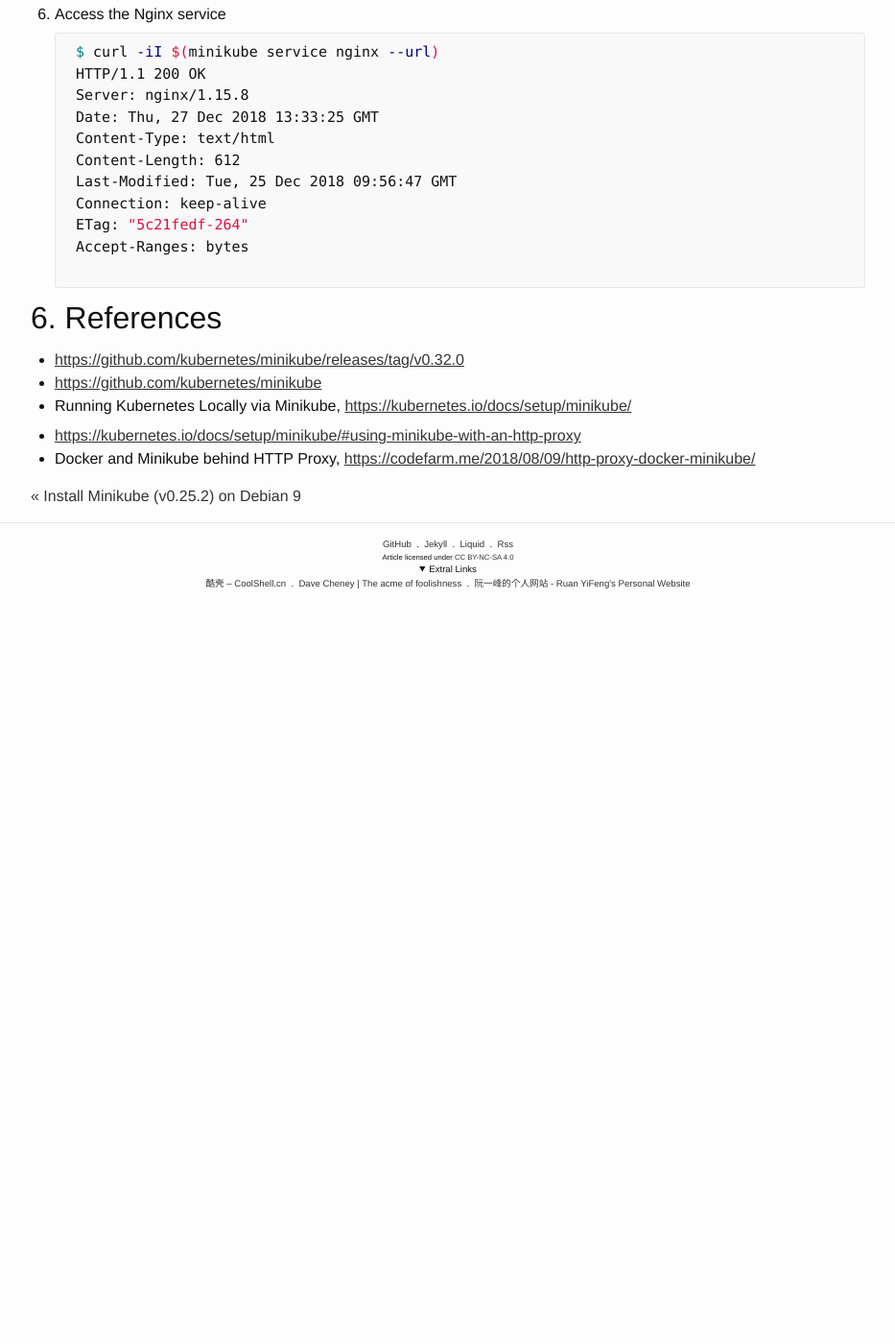
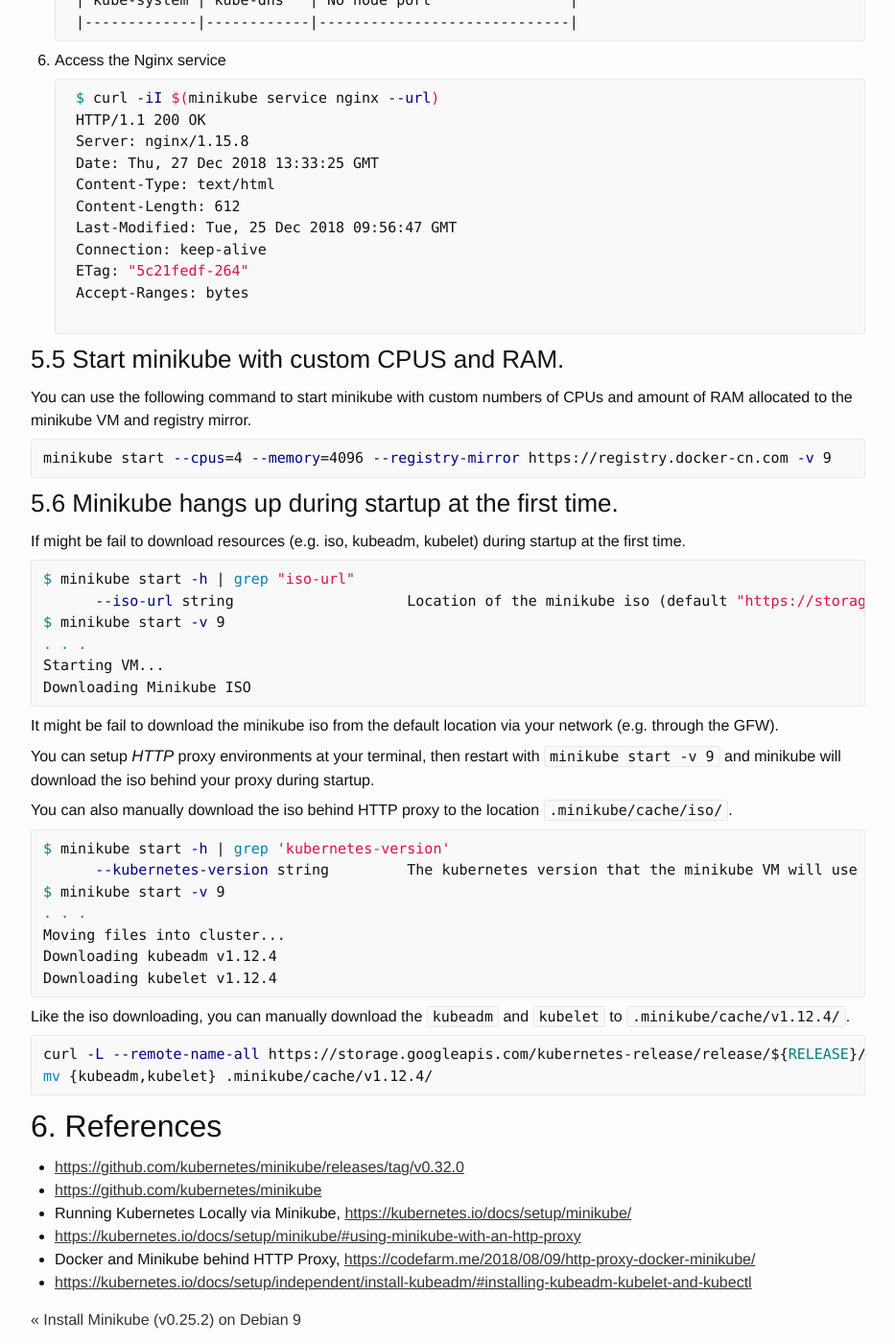
Before and after one commit to ousiax/ousiax.github.io, a Jekyll site: the page built from _posts/2018-12-27-intall-minikube-with-kubeadm-on-debian.md, in a window 1280 px wide and 1400 px high, scrolled down 8379 px. Shown: the whole window at 96% size, without its empty margins (173-1106 px from the left). Built offline with Jekyll 4.4.1, drawn with Linux system fonts in a browser that asks for light colours; before the commit the page ends 9009 px from its top, so only the background shows below that; some of the changed text lies outside the part shown.

Commit message:
Update 2018-12-27-intall-minikube-with-kubeadm-on-debian.md

````diff
--- a/_posts/2018-12-27-intall-minikube-with-kubeadm-on-debian.md
+++ b/_posts/2018-12-27-intall-minikube-with-kubeadm-on-debian.md
@@ -437,11 +437,55 @@
 
     ```
 
+### 5.5 Start minikube with custom CPUS and RAM.
+
+You can use the following command to start minikube with custom numbers of CPUs and amount of RAM allocated to the minikube VM and registry mirror.
+
+```sh
+minikube start --cpus=4 --memory=4096 --registry-mirror https://registry.docker-cn.com -v 9
+```
+
+### 5.6 Minikube hangs up during startup at the first time.
+
+If might be fail to download resources (e.g. iso, kubeadm, kubelet) during startup at the first time.
+
+```sh
+$ minikube start -h | grep "iso-url"
+      --iso-url string                    Location of the minikube iso (default "https://storage.googleapis.com/minikube/iso/minikube-v0.32.0.iso")
+$ minikube start -v 9
+. . .
+Starting VM...
+Downloading Minikube ISO
+```
+
+It might be fail to download the minikube iso from the default location via your network (e.g. through the GFW).
+
+You can setup *HTTP* proxy environments at your terminal, then restart with `minikube start -v 9` and minikube will download the iso behind your proxy during startup.
+
+You can also manually download the iso behind HTTP proxy to the location `.minikube/cache/iso/`.
+
+```sh
+$ minikube start -h | grep 'kubernetes-version'
+      --kubernetes-version string         The kubernetes version that the minikube VM will use (ex: v1.2.3) (default "v1.12.4")
+$ minikube start -v 9
+. . .
+Moving files into cluster...
+Downloading kubeadm v1.12.4
+Downloading kubelet v1.12.4
+```
+
+Like the iso downloading, you can manually download the `kubeadm` and `kubelet` to `.minikube/cache/v1.12.4/`.
+
+```sh
+curl -L --remote-name-all https://storage.googleapis.com/kubernetes-release/release/${RELEASE}/bin/linux/amd64/{kubeadm,kubelet,kubectl}
+mv {kubeadm,kubelet} .minikube/cache/v1.12.4/
+```
+
 ## 6. References
 
 - [https://github.com/kubernetes/minikube/releases/tag/v0.32.0](https://github.com/kubernetes/minikube/releases/tag/v0.32.0)
 - [https://github.com/kubernetes/minikube](https://github.com/kubernetes/minikube)
 - Running Kubernetes Locally via Minikube, [https://kubernetes.io/docs/setup/minikube/](https://kubernetes.io/docs/setup/minikube/)
-
 - [https://kubernetes.io/docs/setup/minikube/#using-minikube-with-an-http-proxy](https://kubernetes.io/docs/setup/minikube/#using-minikube-with-an-http-proxy)
 - Docker and Minikube behind HTTP Proxy, [https://codefarm.me/2018/08/09/http-proxy-docker-minikube/](/2018/08/09/http-proxy-docker-minikube/)
+- [https://kubernetes.io/docs/setup/independent/install-kubeadm/#installing-kubeadm-kubelet-and-kubectl](https://kubernetes.io/docs/setup/independent/install-kubeadm/#installing-kubeadm-kubelet-and-kubectl)
````
